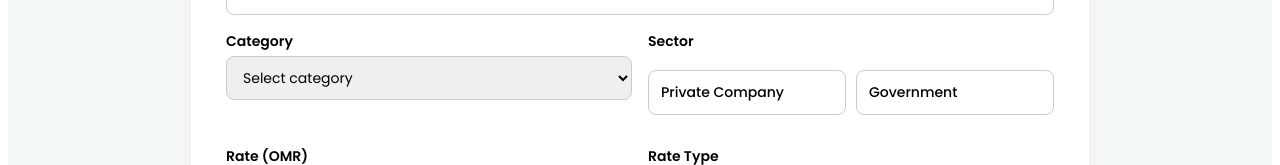
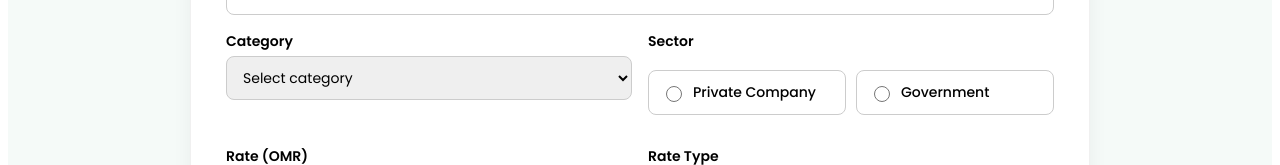
Before and after one commit to Aisha-Ahmed-Al-Mashikhi/utas-link-project, a React (Create React App) app in the folder client/: page /post-job in a window 1280 px wide. Shown: the part 360-525 px from the top of the page. Built offline with nearby package versions, Linux system fonts and the light colour scheme.

Commit message:
Update PostJob.jsx

```diff
--- a/client/src/Component/PostJob.jsx
+++ b/client/src/Component/PostJob.jsx
@@ -128,13 +128,17 @@ const PostJob = () => {
 
               <div className="sector-grid">
                 {SECTORS.map((s) => (
-                  <label
-                    key={s}
-                    className={`sector-box ${sector === s ? "selected" : ""}`}
-                  >
-                    <input type="hidden" {...register("sector")} value={sector} />
-                    <span>{s}</span>
-                  </label>
+                  <label className={`sector-box ${sector === s ? "selected" : ""}`}>
+  <input
+    type="radio"
+    value={s}
+    {...register("sector")}
+    checked={sector === s}
+    onChange={(e) => setSector(e.target.value)}
+  />
+  <span>{s}</span>
+</label>
+
                 ))}
               </div>
 
```
